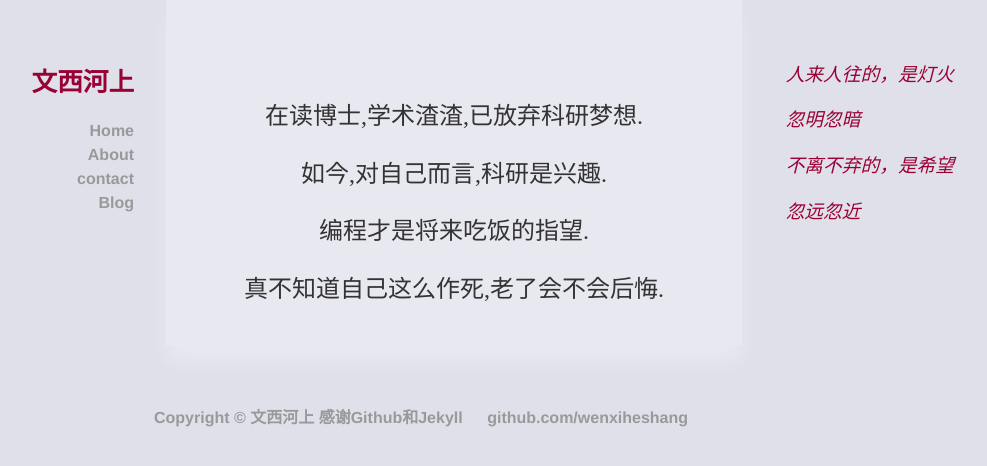
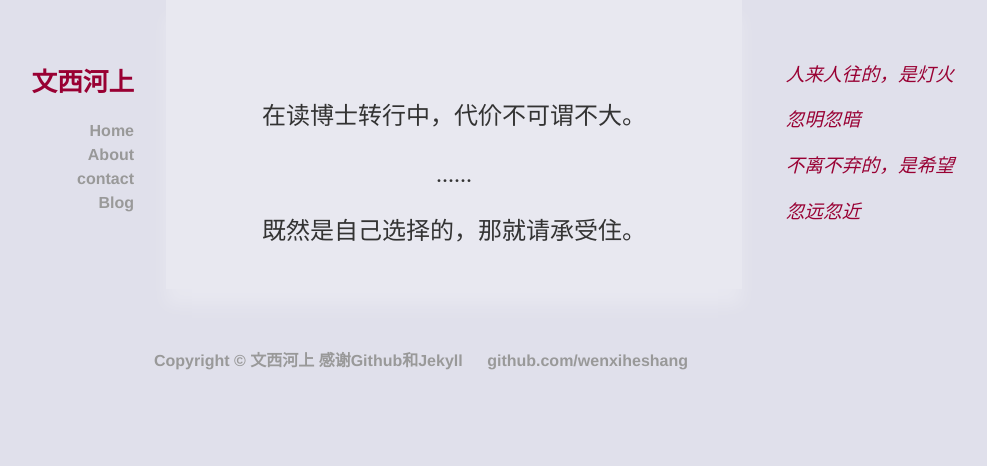
Before and after one commit to xxleyi/xxleyi.github.io, a Jekyll site: the page built from about/index.html, in a window 1280 px wide. Shown: the top 466 px of the page, without its empty margins (186-1173 px from the left). Built offline with Jekyll 4.4.1, drawn with Linux system fonts in a browser that asks for light colours.

Commit message:
update about me.

```diff
--- a/about/index.html
+++ b/about/index.html
@@ -4,14 +4,11 @@ title: about me
 ---
 
 <p style="padding-top:60px">
-  在读博士,学术渣渣,已放弃科研梦想.
+  在读博士转行中，代价不可谓不大。
 </p>
 <p>
-  如今,对自己而言,科研是兴趣.
+  ......
 </p>
 <p>
-  编程才是将来吃饭的指望.
+  既然是自己选择的，那就请承受住。
 </p>
-<p>
-  真不知道自己这么作死,老了会不会后悔.
-</p>
```
